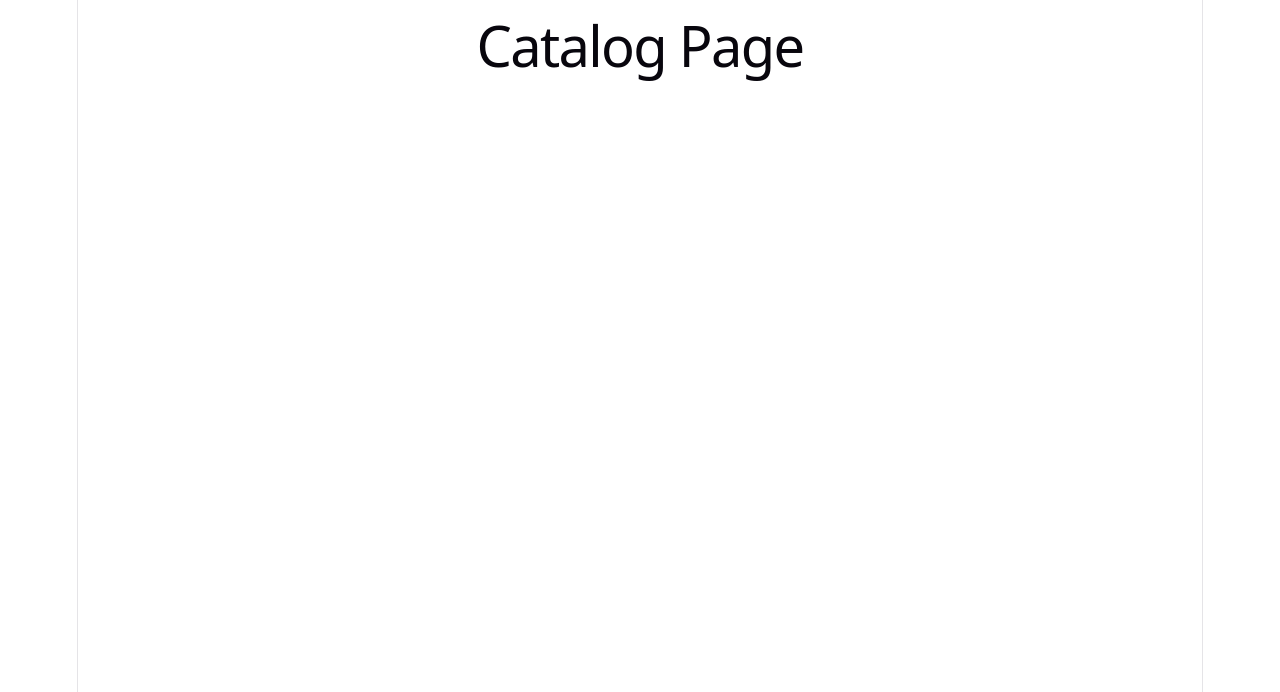
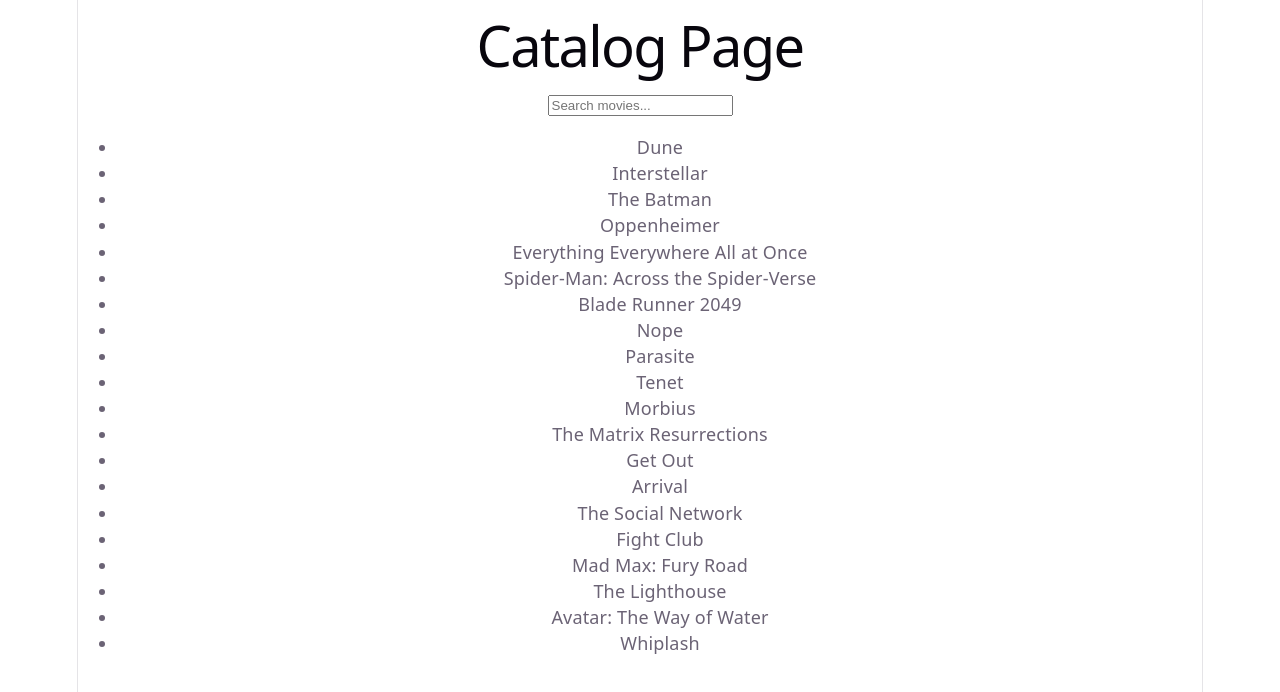
Before and after one commit to dennisdoo12/myshelf, a React (Vite) app: page / in a window 1280 px wide. Shown: the top 692 px of the page. Built offline with nearby package versions, Linux system fonts and the light colour scheme; data requests are answered from the project's data file.

Commit message:
added searchbox function, storing results in backcend, displaying errors, and other metrics

```diff
--- a/db.json
+++ b/db.json
@@ -0,0 +1,24 @@
+{
+  "items": [
+    { "id": 1, "title": "Dune", "creator": "Denis Villeneuve", "year": 2021, "genre": "Sci-Fi", "status": "done", "rating": 5, "note": "Amazing visuals." },
+    { "id": 2, "title": "Interstellar", "creator": "Christopher Nolan", "year": 2014, "genre": "Sci-Fi", "status": "done", "rating": 5, "note": "One of my favorites." },
+    { "id": 3, "title": "The Batman", "creator": "Matt Reeves", "year": 2022, "genre": "Action", "status": "done", "rating": 4, "note": "Great atmosphere." },
+    { "id": 4, "title": "Oppenheimer", "creator": "Christopher Nolan", "year": 2023, "genre": "Drama", "status": "active", "rating": 4, "note": "Currently watching." },
+    { "id": 5, "title": "Everything Everywhere All at Once", "creator": "Daniel Kwan and Daniel Scheinert", "year": 2022, "genre": "Adventure", "status": "active", "rating": null, "note": "Started recently." },
+    { "id": 6, "title": "Spider-Man: Across the Spider-Verse", "creator": "Joaquim Dos Santos", "year": 2023, "genre": "Animation", "status": "active", "rating": 5, "note": "Animation is incredible." },
+    { "id": 7, "title": "Blade Runner 2049", "creator": "Denis Villeneuve", "year": 2017, "genre": "Sci-Fi", "status": "want", "rating": null, "note": "Need to rewatch." },
+    { "id": 8, "title": "Nope", "creator": "Jordan Peele", "year": 2022, "genre": "Horror", "status": "want", "rating": null, "note": "Looks interesting." },
+    { "id": 9, "title": "Parasite", "creator": "Bong Joon-ho", "year": 2019, "genre": "Thriller", "status": "want", "rating": null, "note": "Heard it is excellent." },
+    { "id": 10, "title": "Tenet", "creator": "Christopher Nolan", "year": 2020, "genre": "Action", "status": "dropped", "rating": 2, "note": "Hard to follow." },
+    { "id": 11, "title": "Morbius", "creator": "Daniel Espinosa", "year": 2022, "genre": "Action", "status": "dropped", "rating": 1, "note": "Did not enjoy it." },
+    { "id": 12, "title": "The Matrix Resurrections", "creator": "Lana Wachowski", "year": 2021, "genre": "Sci-Fi", "status": "dropped", "rating": 2, "note": "Lost interest halfway." },
+    { "id": 13, "title": "Get Out", "creator": "Jordan Peele", "year": 2017, "genre": "Horror", "status": "done", "rating": 5, "note": "Smart and tense." },
+    { "id": 14, "title": "Arrival", "creator": "Denis Villeneuve", "year": 2016, "genre": "Sci-Fi", "status": "done", "rating": 5, "note": "Emotional and thoughtful." },
+    { "id": 15, "title": "The Social Network", "creator": "David Fincher", "year": 2010, "genre": "Drama", "status": "active", "rating": 4, "note": "Great dialogue." },
+    { "id": 16, "title": "Fight Club", "creator": "David Fincher", "year": 1999, "genre": "Drama", "status": "want", "rating": null, "note": "Classic movie to watch." },
+    { "id": 17, "title": "Mad Max: Fury Road", "creator": "George Miller", "year": 2015, "genre": "Action", "status": "done", "rating": 5, "note": "Insane action scenes." },
+    { "id": 18, "title": "The Lighthouse", "creator": "Robert Eggers", "year": 2019, "genre": "Horror", "status": "want", "rating": null, "note": "Looks strange but interesting." },
+    { "id": 19, "title": "Avatar: The Way of Water", "creator": "James Cameron", "year": 2022, "genre": "Adventure", "status": "dropped", "rating": 3, "note": "Too long for me." },
+    { "id": 20, "title": "Whiplash", "creator": "Damien Chazelle", "year": 2014, "genre": "Drama", "status": "active", "rating": 5, "note": "Very intense." }
+  ]
+}
--- a/src/App.tsx
+++ b/src/App.tsx
@@ -1,17 +1,24 @@
-//importing the react router to help with navigation and routing between pages
+// Importing React Router to help with navigation between pages.
 import { Route, Routes } from "react-router-dom";
+
+// Import all page components.
+import CatalogPage from "./pages/CatalogPage";
+import AboutPage from "./pages/AboutPage";
+import ItemDetailPage from "./pages/ItemDetailPage";
+import StatusListPage from "./pages/StatusListPage";
+import NotFoundPage from "./pages/NotFoundPage";
 
 function App() {
   return (
-    //routes defines the different pages of the application we got a catalog page, about page, item detail page, and so fourth.
+    //this is all thhe routes for the application. the path is the url and the element is the page that will be displayed when the user navigates to that path.
     <Routes>
-      <Route path="/" element={<h1>Catalog Page</h1>} />
-      <Route path="/about" element={<h1>About Page</h1>} />
-      <Route path="/items/:id" element={<h1>Item Detail Page</h1>} />
-      <Route path="/list/:status" element={<h1>Status List Page</h1>} />
-      <Route path="*" element={<h1>404 Not Found</h1>} />
+      <Route path="/" element={<CatalogPage />} />
+      <Route path="/about" element={<AboutPage />} />
+      <Route path="/items/:id" element={<ItemDetailPage />} />
+      <Route path="/list/:status" element={<StatusListPage />} />
+      <Route path="*" element={<NotFoundPage />} />
     </Routes>
   );
 }
-
+//export it to the app
 export default App;
--- /dev/null
+++ b/src/api/items.ts
@@ -0,0 +1,16 @@
+// This file contains all of the functions that communicate with the backend (json-server).
+
+// The backend URL where our movie data is stored. instead of typing the url everywhere we save it in this variable so if the server needs to be changed we just change this one line.
+const API_URL = "http://localhost:3001/items";
+
+// Retrieves all movies from the backend.
+export async function getItems() {
+  // Sends a GET request to the server.
+  const response = await fetch(API_URL);
+
+  // Converts the JSON response into JavaScript objects.
+  const data = await response.json();
+
+  // Returns the movie list to whatever called this function.
+  return data;
+}
--- a/src/pages/CatalogPage.tsx
+++ b/src/pages/CatalogPage.tsx
@@ -1,5 +1,58 @@
+// Imports the useQuery hook from TanStack Query. This imports the hook that handles fetching, caching, and updating server data.
+import { useQuery } from "@tanstack/react-query";
+
+// Imports useSearchParams so the search query is stored in the URL.
+import { useSearchParams } from "react-router-dom";
+
+// Imports our function that fetches the movies from the backend. Imports the function I wrote that fetches the movies from the json-server.
+import { getItems } from "../api/items";
+
 function CatalogPage() {
-  return <h1>Catalog Page</h1>;
+  // Stores the search query in the URL.
+  const [searchParams, setSearchParams] = useSearchParams();
+
+  // Gets the current search query. If there isn't one, use an empty string.
+  const searchQuery = searchParams.get("q") ?? "";
+
+  // Calls the backend and stores the results.
+  const { data = [], isLoading, isError } = useQuery({
+    queryKey: ["items"],
+    queryFn: getItems,
+  });
+
+  // Display while the movies are loading.
+  if (isLoading) return <h2>Loading...</h2>;
+
+  // Display if something went wrong.
+  if (isError) return <h2>Error loading movies.</h2>;
+
+  // Filters the movie list based on what the user typed into the search box.
+  const filteredItems = data.filter((item: any) =>
+    item.title.toLowerCase().includes(searchQuery.toLowerCase())
+  );
+
+  return (
+    <div>
+      <h1>Catalog Page</h1>
+
+      {/* Search box. Updates the URL every time the user types. */}
+      <input
+        type="text"
+        placeholder="Search movies..."
+        value={searchQuery}
+        onChange={(event) =>
+          setSearchParams({ q: event.target.value })
+        }
+      />
+
+      {/* Display every movie title from the filtered array */}
+      <ul>
+        {filteredItems.map((item: any) => (
+          <li key={item.id}>{item.title}</li>
+        ))}
+      </ul>
+    </div>
+  );
 }
 
 export default CatalogPage;
```
